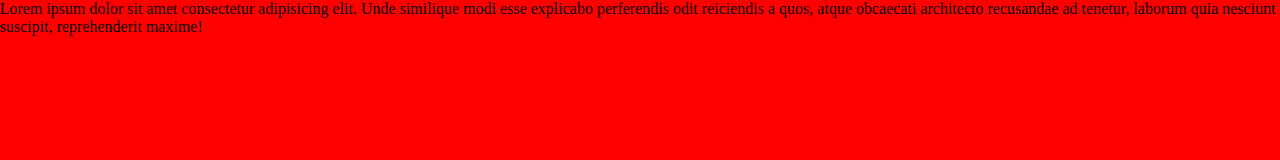
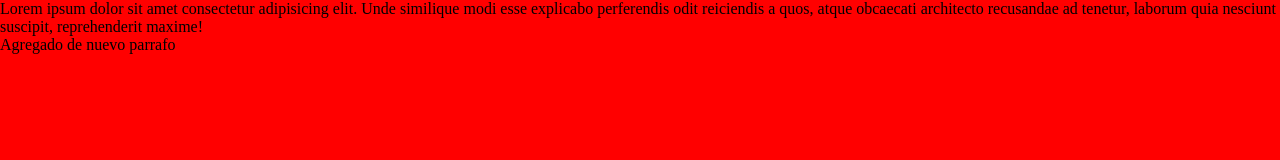
Before and after one commit to JsAzucar/RemoteSexto, a plain HTML site: page index.html in a window 1280 px wide. Drawn offline with Linux system fonts and the light colour scheme.

Commit message:
Agregado de nuevo parrafo

```diff
--- a/index.html
+++ b/index.html
@@ -11,5 +11,6 @@
          Unde similique modi esse explicabo perferendis odit reiciendis a quos,
           atque obcaecati architecto recusandae ad tenetur, laborum quia nesciunt suscipit,
            reprehenderit maxime!</p>
+    <p>Agregado de nuevo parrafo</p>
 </body>
 </html>
```
